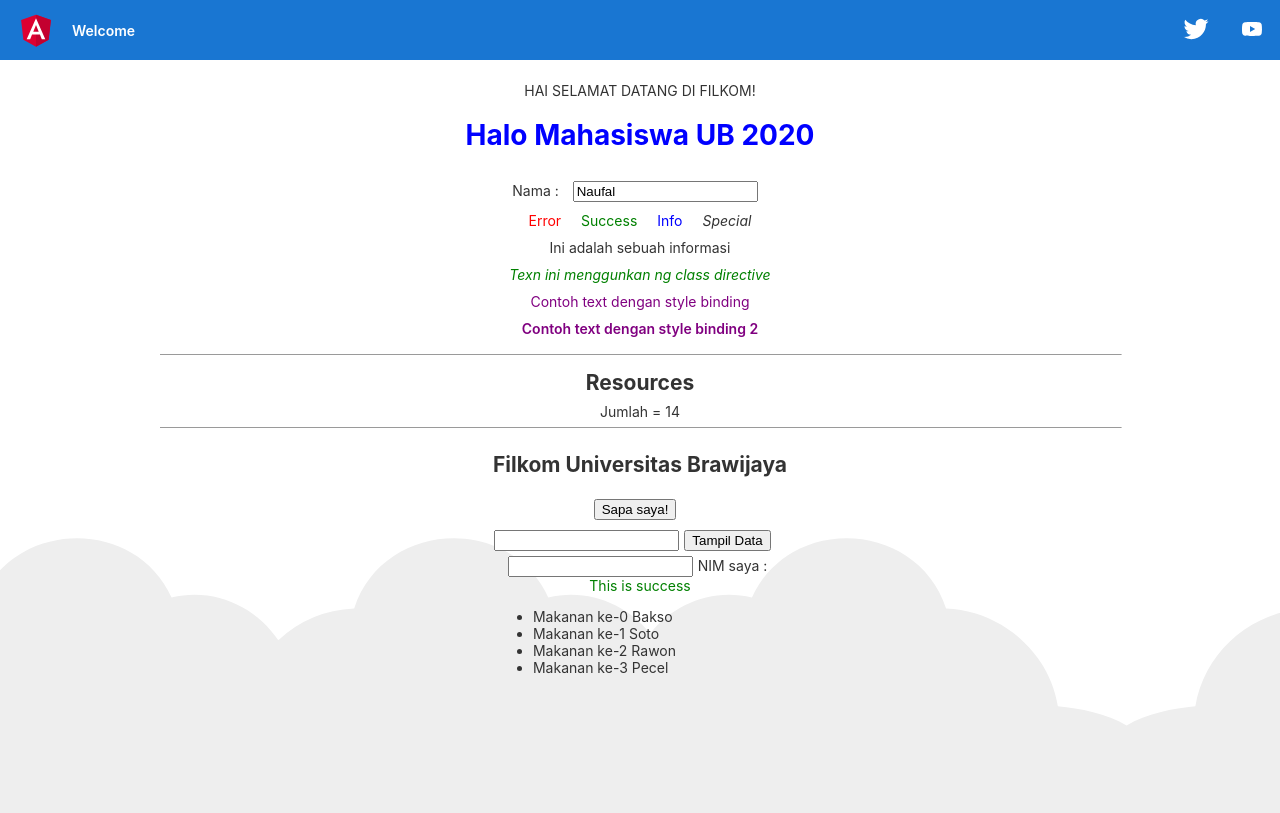
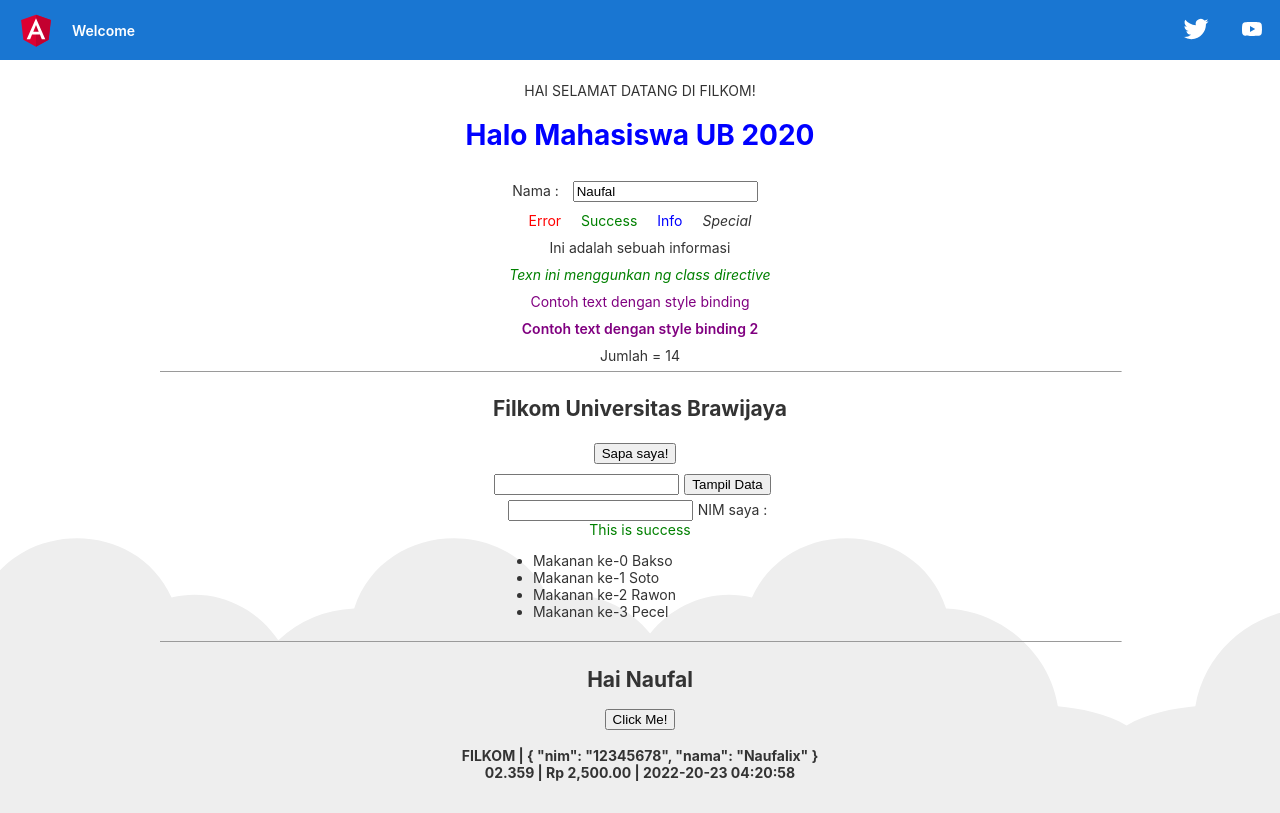
Before and after one commit to naufalix/coba-angular, an Angular app: page / in a window 1280 px wide. Built offline with nearby package versions, Linux system fonts and the light colour scheme.

Commit message:
Modul 8b

```diff
--- a/src/app/app.component.html
+++ b/src/app/app.component.html
@@ -322,12 +322,12 @@
 
   <span>{{ title.toUpperCase() }}</span>
   <app-mahasiswa></app-mahasiswa>
-  <hr>
-  <!-- Resources -->
-  <h2>Resources</h2>
   <p>{{ 'Jumlah = ' + getPenjumlahan(12,2) }}</p>
   <hr>
   <app-salam></app-salam>
+  <hr>
+  <app-vokasi (aksiEvent)="pesan=$event" [DataParent]="nama"></app-vokasi>
+  <span>{{pesan}}</span>
 
 
   <svg id="clouds" xmlns="http://www.w3.org/2000/svg" width="2611.084" height="485.677" viewBox="0 0 2611.084 485.677">
--- a/src/app/app.component.ts
+++ b/src/app/app.component.ts
@@ -7,6 +7,8 @@ import { Component } from '@angular/core';
 })
 export class AppComponent {
   title = 'Hai selamat datang di Filkom!';
+  public nama = "Naufal";
+  public pesan= ""
   getPenjumlahan(a: number, b: number){
     return a+b;
   }
--- a/src/app/app.module.ts
+++ b/src/app/app.module.ts
@@ -7,13 +7,15 @@ import { AppComponent } from './app.component';
 import { HaloComponent } from './halo.component';
 import { MahasiswaComponent } from './mahasiswa/mahasiswa.component';
 import { SalamComponent } from './salam/salam.component';
+import { VokasiComponent } from './vokasi/vokasi.component';
 
 @NgModule({
   declarations: [
     AppComponent,
     HaloComponent,
     MahasiswaComponent,
-    SalamComponent
+    SalamComponent,
+    VokasiComponent
   ],
   imports: [
     BrowserModule,
--- /dev/null
+++ b/src/app/vokasi/vokasi.component.html
@@ -0,0 +1,11 @@
+<div style="text-align: center;">
+	<h2>{{ "Hai "+namaMhs }}</h2>
+	<button (click)="getAksi()">Click Me!</button>
+	<br><br>
+	<b>{{ fakultas|uppercase|slice:0:6 }} | </b>
+	<b>{{ mahasiswa|json }}</b>
+	<br>
+	<b>{{ 2.3587|number:'2.2-3' }} | </b>
+	<b>{{ 2500|currency:'Rp ':'symbol' }} | </b>
+	<b>{{ tanggal|date:'Y-m-d hh:mm:ss' }}</b>
+</div>
--- /dev/null
+++ b/src/app/vokasi/vokasi.component.ts
@@ -0,0 +1,27 @@
+import { Component, OnInit, Input, Output, EventEmitter } from '@angular/core';
+
+@Component({
+  selector: 'app-vokasi',
+  templateUrl: './vokasi.component.html',
+  styleUrls: ['./vokasi.component.scss']
+})
+export class VokasiComponent implements OnInit {
+
+  @Input('DataParent') public namaMhs : any;
+  @Output() public aksiEvent = new EventEmitter();
+  public tanggal = new Date();
+  public fakultas = "Filkom Unversitas Brawijaya";
+  public mahasiswa = {
+    "nim" : "12345678",
+    "nama": "Naufalix"
+  }
+  constructor() { }
+
+  getAksi(){
+    return this.aksiEvent.emit("Selamat datang di Filkom UB");
+  }
+
+  ngOnInit(): void {
+  }
+
+}
```
Also changed, not shown: src/app/vokasi/vokasi.component.scss (added), 1 other file (tests, documents, lock files or other folders).
